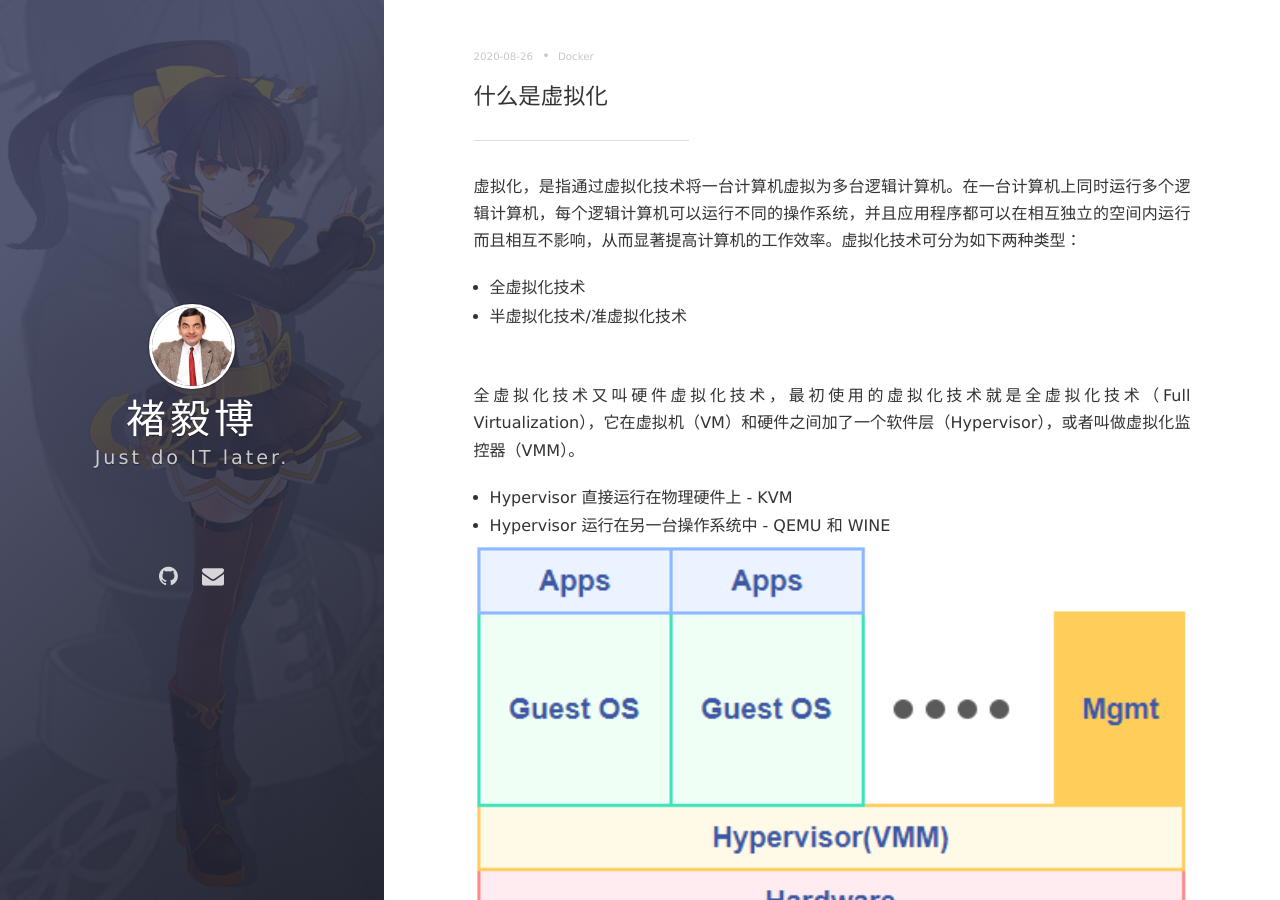
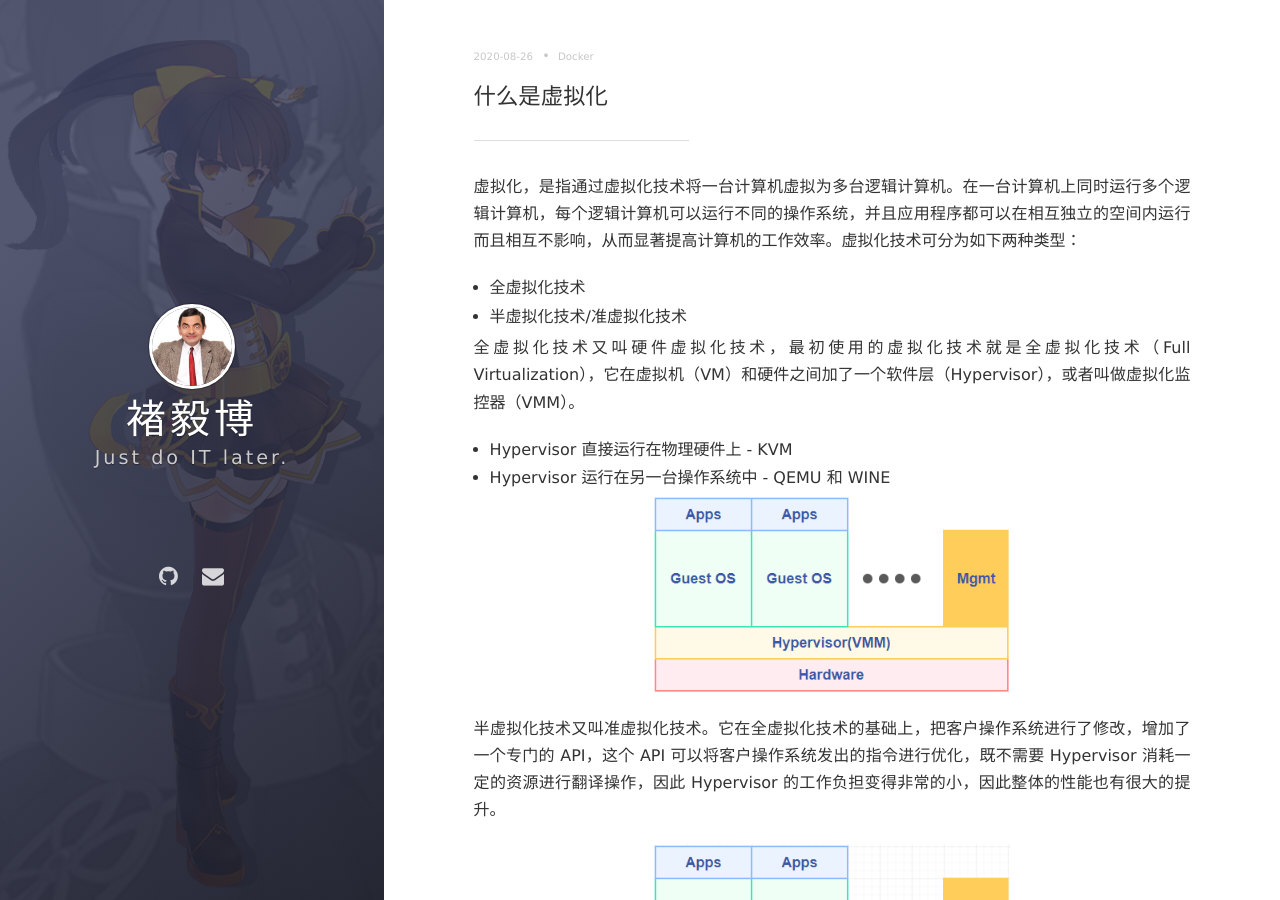
Before and after one commit to chuyibo/chuyibo.github.io, a Jekyll site: the page built from _posts/2020-08-26-Docker 总结（一）.md, in a window 1280 px wide and 900 px high. Built offline with Jekyll 4.4.1, drawn with Linux system fonts in a browser that asks for light colours; nearby versions of some CDN libraries; comment, search, counter and statistics services are not loaded.

Commit message:
提交文章

```diff
--- a/_posts/2020-08-26-测试发布.md
+++ b/_posts/2020-08-26-Docker 总结（一）.md
@@ -18,8 +18,6 @@ redirect_from:
 - 全虚拟化技术
 - 半虚拟化技术/准虚拟化技术
 
-<br/>
-
 全虚拟化技术又叫硬件虚拟化技术，最初使用的虚拟化技术就是全虚拟化技术（Full Virtualization），它在虚拟机（VM）和硬件之间加了一个软件层（Hypervisor），或者叫做虚拟化监控器（VMM）。
 
 - Hypervisor 直接运行在物理硬件上 - KVM
@@ -27,8 +25,8 @@ redirect_from:
 
 
 
-<img src="/assets/images/全虚拟化技术.png" width="100%">
+<img src="/assets/images/全虚拟化技术.png" width="50%">
 
 半虚拟化技术又叫准虚拟化技术。它在全虚拟化技术的基础上，把客户操作系统进行了修改，增加了一个专门的 API，这个 API 可以将客户操作系统发出的指令进行优化，既不需要 Hypervisor 消耗一定的资源进行翻译操作，因此 Hypervisor 的工作负担变得非常的小，因此整体的性能也有很大的提升。
 
-<img src="/assets/images/半虚拟化技术.png" width="100%">
+<img src="/assets/images/半虚拟化技术.png" width="50%">
```
